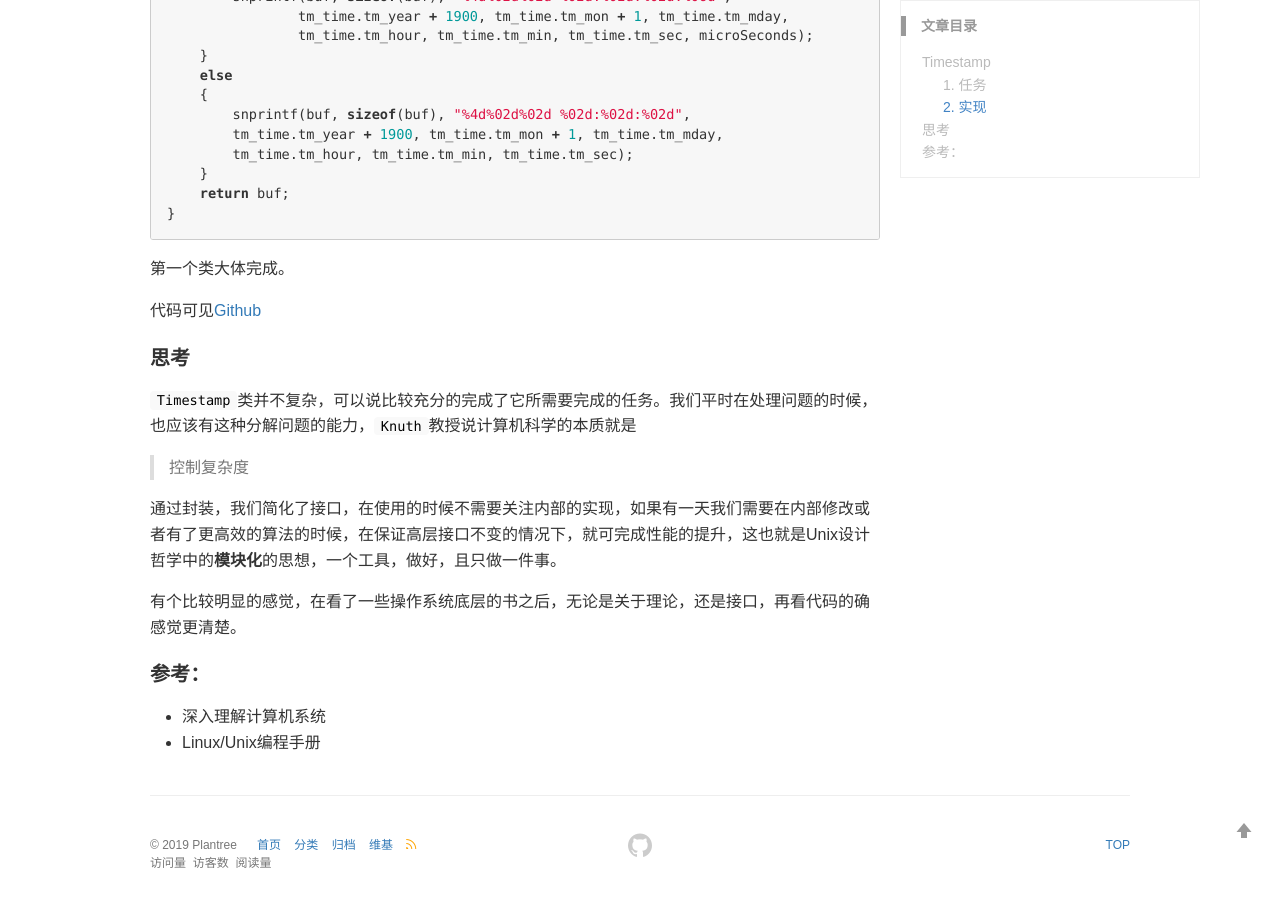
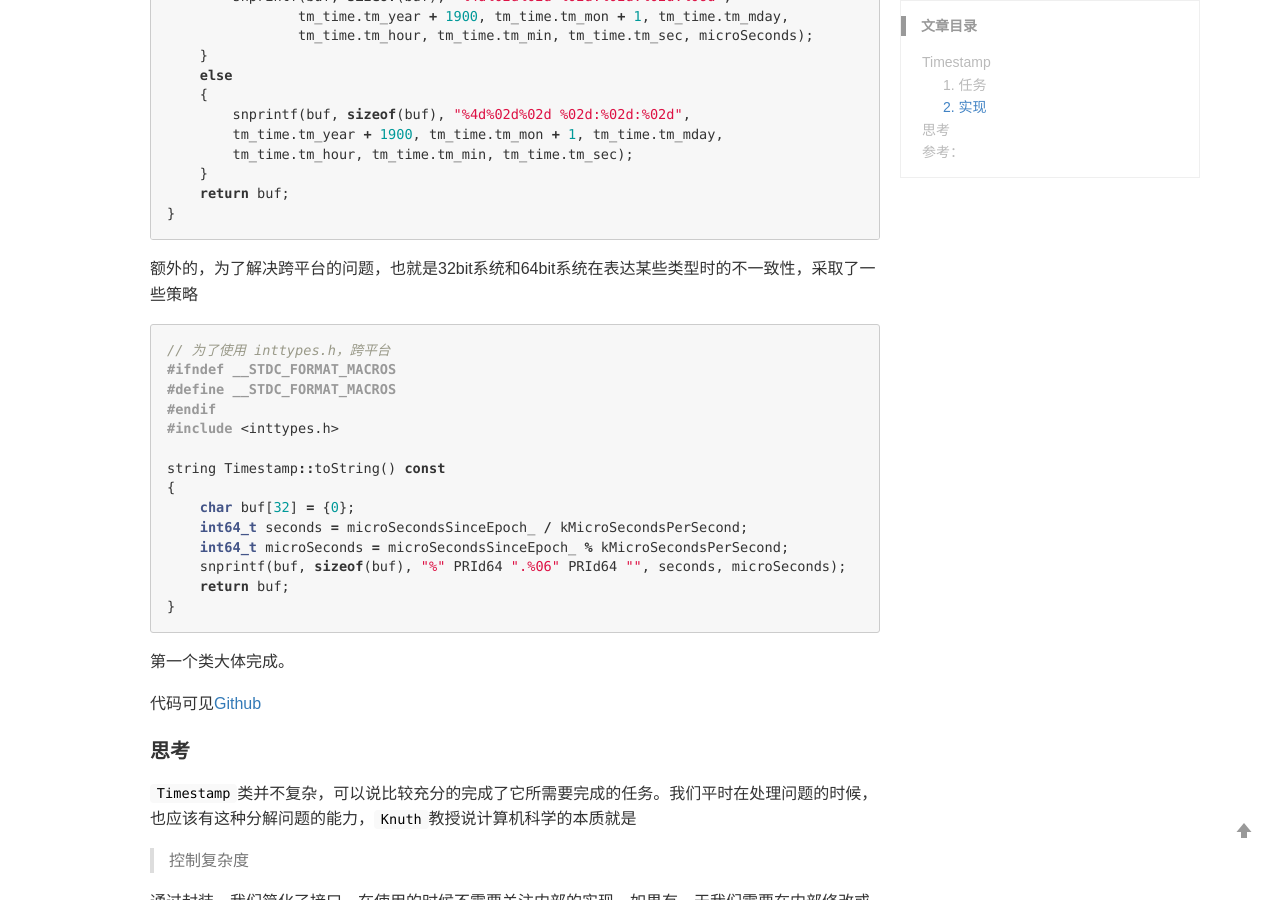
Before and after one commit to plantree/plantree.github.io, a Jekyll site: the page built from _posts/2019/06/2019-06-05-muduo源码探索（一）.md, in a window 1280 px wide and 900 px high, scrolled down 2093 px. Built offline with Jekyll 4.4.1, drawn with Linux system fonts in a browser that asks for light colours; comment, search, counter and statistics services are not loaded.

Commit message:
muduo源码探索02

````diff
--- a/_posts/2019/06/2019-06-05-muduo源码探索（一）.md
+++ b/_posts/2019/06/2019-06-05-muduo源码探索（一）.md
@@ -93,6 +93,25 @@ string Timestamp::toFormattedString(bool showMicroseconds) const
 }
 ```
 
+额外的，为了解决跨平台的问题，也就是32bit系统和64bit系统在表达某些类型时的不一致性，采取了一些策略
+
+```c++
+// 为了使用 inttypes.h，跨平台
+#ifndef __STDC_FORMAT_MACROS
+#define __STDC_FORMAT_MACROS
+#endif
+#include <inttypes.h>
+
+string Timestamp::toString() const
+{
+    char buf[32] = {0};
+    int64_t seconds = microSecondsSinceEpoch_ / kMicroSecondsPerSecond;
+    int64_t microSeconds = microSecondsSinceEpoch_ % kMicroSecondsPerSecond;
+    snprintf(buf, sizeof(buf), "%" PRId64 ".%06" PRId64 "", seconds, microSeconds);
+    return buf;
+}
+```
+
 第一个类大体完成。
 
 代码可见[Github](https://github.com/plantree/Slack)
````
Also changed, not shown: _posts/2019/06/2019-06-06-muduo源码探索（二）.md (added, +162 -0 lines).
